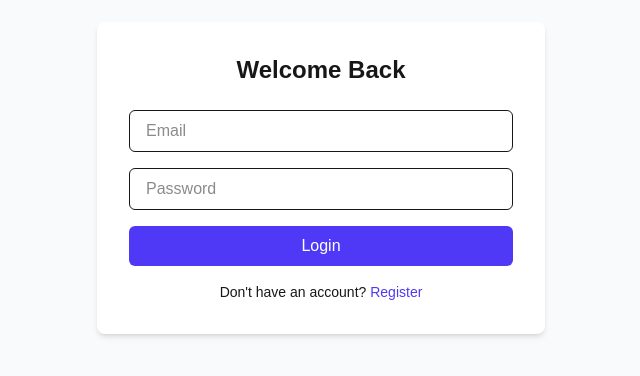
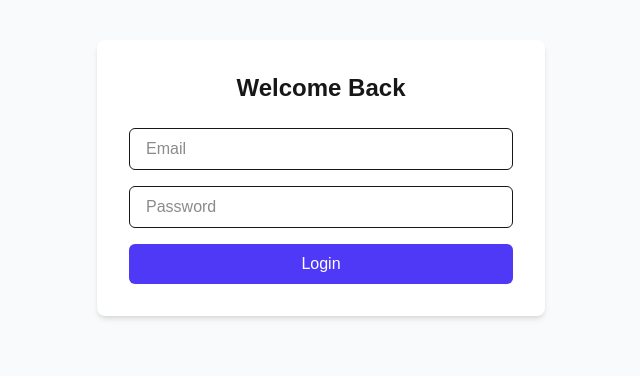
Before and after one commit to hafizthesakora/data-center, a Next.js app: page /login in a window 1280 px wide. Shown: the part 222-598 px from the top of the page, without its empty margins (319-959 px from the left). Built offline with nearby package versions, Linux system fonts and the light colour scheme.

Commit message:
Fix package

```diff
--- a/app/login/page.js
+++ b/app/login/page.js
@@ -62,12 +62,12 @@ export default function Login() {
             {isSubmitting ? 'Signing in...' : 'Login'}
           </button>
         </form>
-        <p className="text-center mt-4 text-sm">
+        {/* <p className="text-center mt-4 text-sm">
           Don't have an account?{' '}
           <Link href="/register" className="text-indigo-600 hover:underline">
             Register
           </Link>
-        </p>
+        </p> */}
       </div>
     </div>
   );
```
